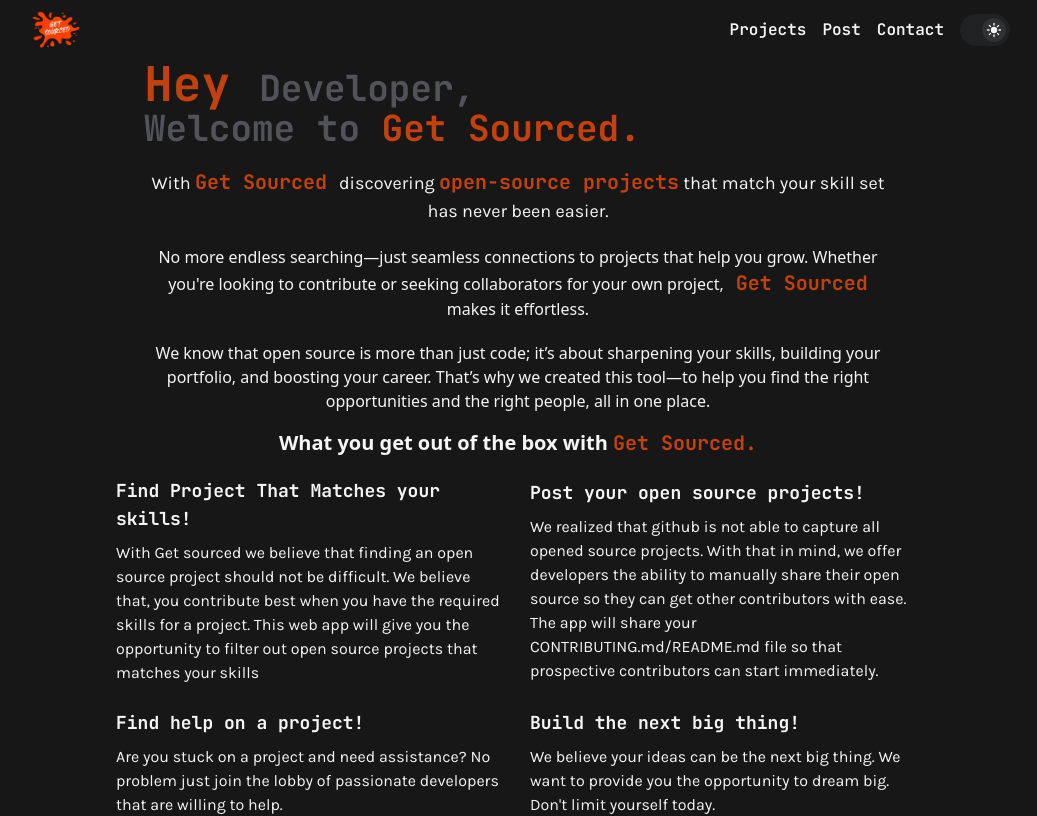
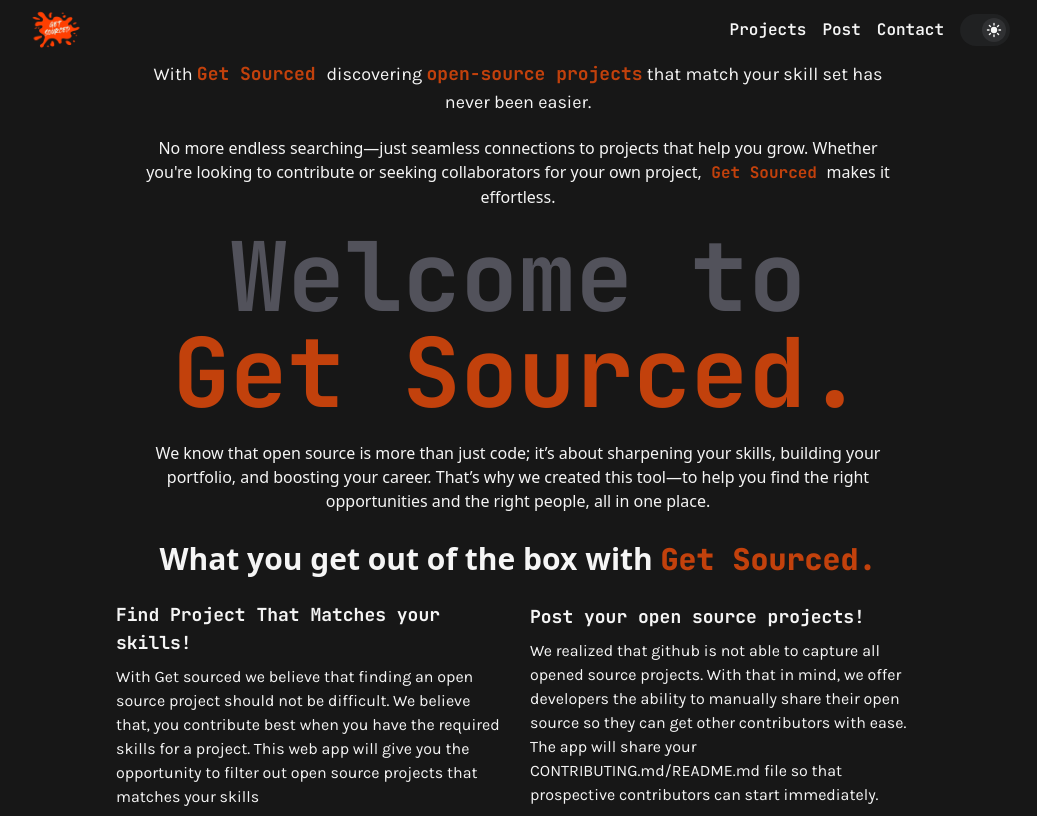
Before and after one commit to get-sourced/web-app, a Next.js app: page / in a window 1280 px wide. Shown: the top 816 px of the page, without its empty margins (122-1159 px from the left). Built offline with nearby package versions, Linux system fonts and the light colour scheme.

Commit message:
added navigation bar

```diff
--- a/src/app/layout.tsx
+++ b/src/app/layout.tsx
@@ -16,20 +16,6 @@ export default function RootLayout({
 }>) {
 	return (
 		<html lang="en">
-			<head>
-				<script
-					// biome-ignore lint/security/noDangerouslySetInnerHtml: <explanation>
-					dangerouslySetInnerHTML={{
-						__html: `(() => {
-	                  if (typeof window === "undefined") return;
-	                  const dark = window.localStorage.getItem("dark");
-	                  if (dark) document.body.setAttribute("data-theme", "true");
-                    })();
-                        `,
-					}}
-					async
-				/>
-			</head>
 			<body
 				className={`${karla_font.variable} ${jetBrains_font.variable} ${inter_font.variable} antialiased bg-primary_color w-full max-w-[1000px] mx-auto hidden flex-col transition-all`}
 			>
--- a/src/app/page.tsx
+++ b/src/app/page.tsx
@@ -5,38 +5,26 @@ import { whatWeOffer } from "@/utils/whatWeOffer";
 
 export default function Home() {
 	return (
-		<main className="w-full min-h-[80vh] gap-4 flex flex-col items-center  text-secondary_color md:mt-0 mt-20">
-			<section className="flex w-full  max-w-[780px] gap-5 justify-center flex-col h-full my-auto px-4">
+		<main className="w-full gap-7 flex flex-col items-center  text-secondary_color md:mt-0 mt-20 min-h-[80vh]">
+			<section className="flex w-full  max-w-[780px] gap-5 justify-center flex-col h-full] px-4 mt-auto">
 				{" "}
-				<h1
-					className={`md:text-4xl text-2xl text-lighterBlack font-bold ${jetBrains_font.className}`}
-				>
-					<HightLightText className="md:text-5xl">Hey </HightLightText>
-					Developer, <br />
-					Welcome to <HightLightText>Get Sourced.</HightLightText>
-				</h1>
 				<p className={`${karla_font.className} md:text-lg text-center`}>
-					With{" "}
-					<HightLightText className={"md:text-xl"}>
-						{" "}
-						Get Sourced{" "}
-					</HightLightText>
-					discovering{" "}
-					<HightLightText className={"md:text-xl"}>
-						open-source projects
-					</HightLightText>{" "}
-					that match your skill set has never been easier.
+					With <HightLightText> Get Sourced </HightLightText>
+					discovering <HightLightText>open-source projects</HightLightText> that
+					match your skill set has never been easier.
 				</p>
 				<h2 className="text-center">
 					No more endless searching—just seamless connections to projects that
 					help you grow. Whether you{"'"}re looking to contribute or seeking
 					collaborators for your own project,
-					<HightLightText className={"md:text-xl"}>
-						{" "}
-						Get Sourced{" "}
-					</HightLightText>
+					<HightLightText> Get Sourced </HightLightText>
 					makes it effortless.
 				</h2>
+				<h1
+					className={`md:text-8xl text-center text-3xl text-lighterBlack font-bold ${jetBrains_font.className}`}
+				>
+					Welcome to <HightLightText>Get Sourced.</HightLightText>
+				</h1>
 				<p className="text-sm md:text-base text-center">
 					We know that open source is more than just code; it’s about sharpening
 					your skills, building your portfolio, and boosting your career. That’s
@@ -44,10 +32,12 @@ export default function Home() {
 					the right people, all in one place.
 				</p>
 			</section>
-			<section className="flex flex-col gap-5 w-full">
-				<h3 className="text-center md:text-xl font-extrabold">
+			<section className="flex flex-col gap-6 w-full">
+				<h3 className="text-center md:text-3xl font-extrabold">
 					What you get out of the box with{" "}
-					<HightLightText>Get Sourced.</HightLightText>
+					<HightLightText className="!font-extrabold">
+						Get Sourced.
+					</HightLightText>
 				</h3>
 
 				<MapComponents
```
